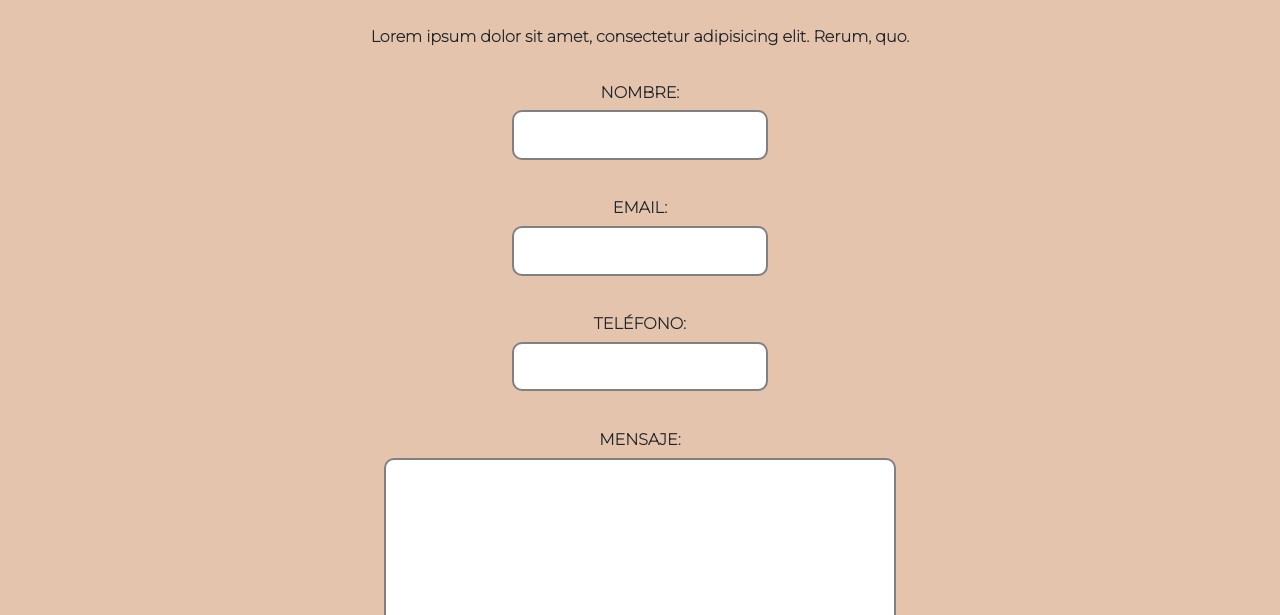
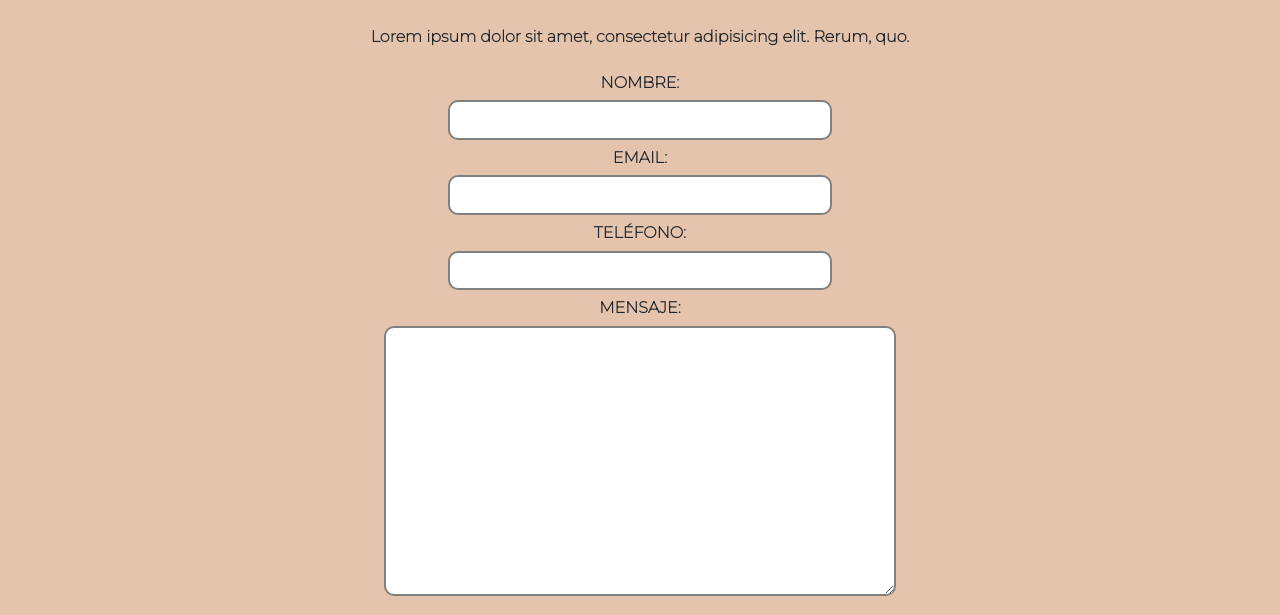
Before and after one commit to MC-Pablo/preentrega2, a plain HTML site: page html/contacto.html in a window 1280 px wide. Shown: the part 312-927 px from the top of the page. Drawn offline with nearby package versions, Linux system fonts and the light colour scheme.

Commit message:
mainactualizado

```diff
--- a/css/estilo.css
+++ b/css/estilo.css
@@ -142,8 +142,10 @@ iframe {
     width: auto;
     margin: 1px;
     padding: 1px;
+    justify-items: center;
 
 }
+
 
 /* Productos */
 
@@ -318,7 +320,7 @@ aside {
 /* Formulario Contacto*/
 
 form {
-    margin-top: 20px;
+    margin-top: 5px;
 
 }
 
@@ -326,29 +328,27 @@ label {
     display: block;
     font-weight: bold;
     margin-bottom: 5px;
-
 }
 
 input {
     display: inline-block;
-    width: 20%;
-    padding: 10px;
+    width: 30%;
+    padding: 5px;
     border: 2px solid gray;
     border-radius: 10px;
     font-size: 16px;
-    margin-bottom: 10px;
-
+    margin-bottom: 5px;
 
 }
 
 textarea {
     display: inline-block;
     width: 40%;
-    padding: 10px;
+    padding: 5px;
     border: 2px solid gray;
     border-radius: 10px;
     font-size: 16px;
-    margin-bottom: 10px;
+    margin-bottom: 5px;
 }
 
 .botonF1 {
--- a/html/contacto.html
+++ b/html/contacto.html
@@ -67,28 +67,24 @@
             <h1>CONTACTO</h1>
             <p>Lorem ipsum dolor sit amet, consectetur adipisicing elit. Rerum, quo.</p>
         </div>
-        <form action="">
-            <div>
+        <form>
+            <div class="labelNombre">
                 <label for="name">NOMBRE:</label>
                 <input type="text" name="name" required>
             </div>
-            <br>
-            <div>
+            <div class="labelEmail">
                 <label for="email">EMAIL:</label>
                 <input type="text" name="email" required>
 
             </div>
-            <br>
-            <div>
+            <div class="labelTel">
                 <label for="phone"> TELÉFONO:</label>
                 <input type="phone" name="phone">
             </div>
-            <br>
-            <div>
+            <div class="labelMensaje">
                 <label for="message">MENSAJE:</label>
                 <textarea name="msj" id="mensaje" cols="30" rows="10" required></textarea>
             </div>
-            <br>
             <div>
                 <input class="botonF1" type="submit" value="Enviar Datos">
                 <input class="botonF1" type="submit" value="Borrar">
```
Also changed, not shown: index.html (+2 -2 lines).
